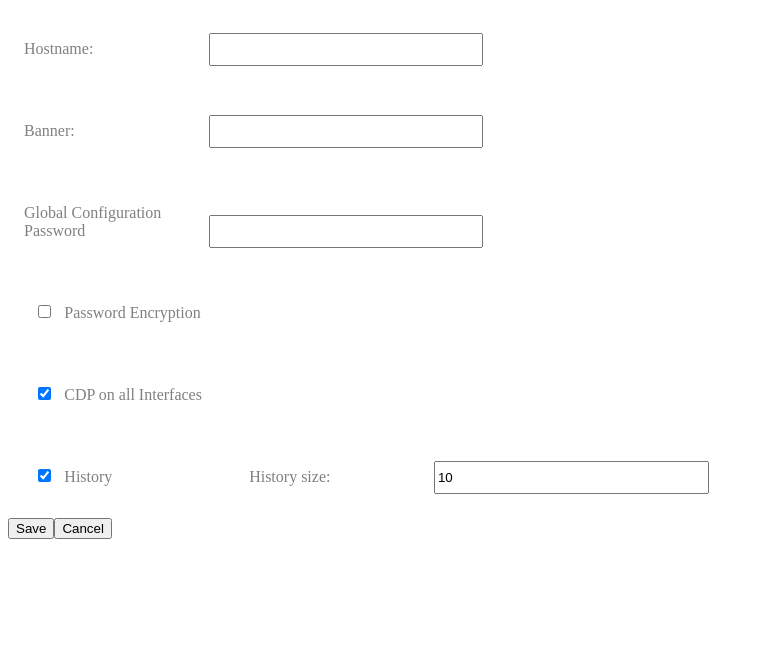
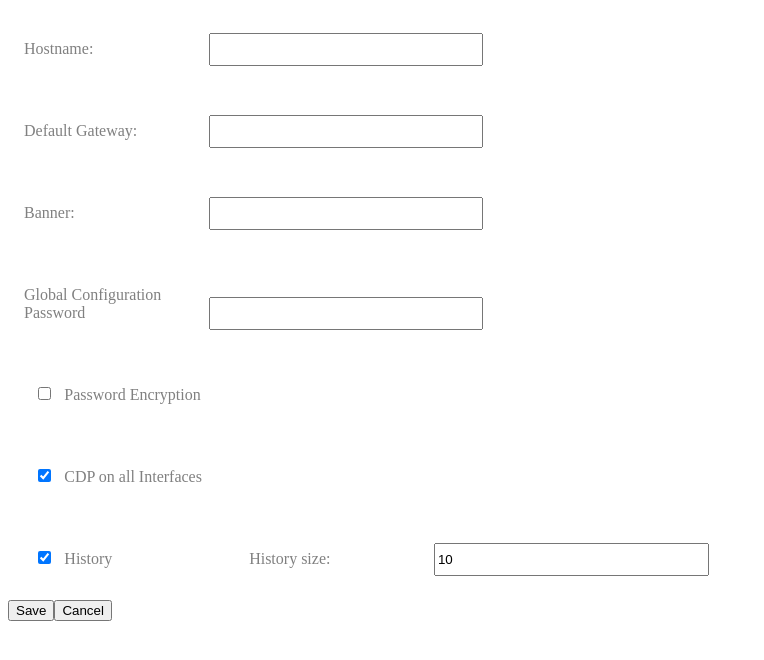
Before and after one commit to TheProgrammer21/ciscoGraphicalConfiguration, an Angular app: page /general in a window 1280 px wide. Shown: the top 660 px of the page, without its empty margins (0-764 px from the left). Built offline with nearby package versions, Linux system fonts and the light colour scheme.

Commit message:
Added ip default-gateway command

```diff
--- a/src/app/configuration-service.service.ts
+++ b/src/app/configuration-service.service.ts
@@ -212,6 +212,13 @@ export class ConfigurationService {
             this.addCommand("no clock rate");
           else
             this.addCommand("clock rate " + value);
+        break;
+      case "defaultgateway":
+        if (value == "")
+          this.addCommand("no ip default-gateway");
+        else
+          this.addCommand("ip default-gateway " + value);
+        break;
     }
   }
 }
--- a/src/app/general-configuration.service.ts
+++ b/src/app/general-configuration.service.ts
@@ -14,7 +14,8 @@ export class GeneralConfigurationService {
     passwordEncryption: false,
     cdprun: true,
     history: true,
-    historysize: 10
+    historysize: 10,
+    defaultgateway: ""
   };
 
   constructor(private config: ConfigurationService) { }
--- a/src/app/general-configuration/general-configuration.component.html
+++ b/src/app/general-configuration/general-configuration.component.html
@@ -1,6 +1,10 @@
 <div>
     <p>Hostname:</p>
     <input [(ngModel)]="genConfig.currentConfig.hostname" type="text">
+</div>
+<div>
+    <p>Default Gateway:</p>
+    <input [(ngModel)]="genConfig.currentConfig.defaultgateway" type="text" pattern="\d{1,3}(\.\d{1,3}){3}">
 </div>
 <div>
     <p>Banner:</p>
@@ -23,7 +27,7 @@
     <input [(ngModel)]="genConfig.currentConfig.history" class="checkbox" type="checkbox">
     <p>History</p>
     <p>History size:</p>
-    <input [(ngModel)]="genConfig.currentConfig.historysize" type="number" min=0 max = 256>
+    <input [(ngModel)]="genConfig.currentConfig.historysize" type="number" min=0 max=256>
 </div>
 <button routerLink="/" (click)="onSave()">Save</button>
 <button routerLink="/">Cancel</button>
```
